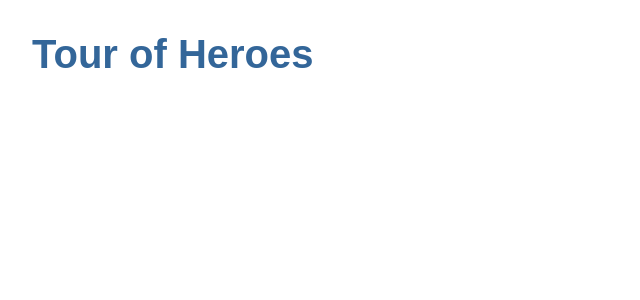
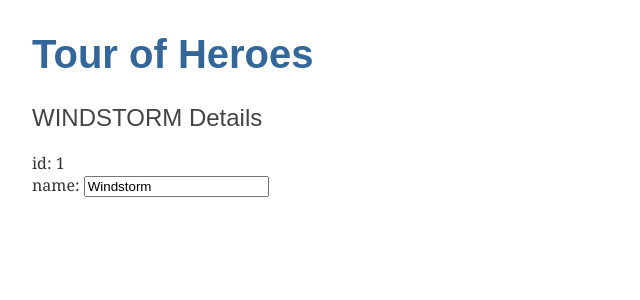
Before and after one commit to Aleks-Bujko/angular-tour-of-heroes, an Angular app in the folder angular-tour-of-heroes/: page / in a window 1280 px wide. Shown: the top 300 px of the page, without its empty margins (0-640 px from the left). Built offline with nearby package versions, Linux system fonts and the light colour scheme.

Commit message:
Hero Namenseditor samt Inputfeld

```diff
--- a/angular-tour-of-heroes/src/app/app.component.html
+++ b/angular-tour-of-heroes/src/app/app.component.html
@@ -1 +1,2 @@
 <h1>{{title}}</h1>
+<app-heroes></app-heroes>
--- /dev/null
+++ b/angular-tour-of-heroes/src/app/hero.ts
@@ -0,0 +1,4 @@
+export interface Hero {
+    id: number;
+    name: string;
+}
--- /dev/null
+++ b/angular-tour-of-heroes/src/app/heroes/heroes.component.html
@@ -0,0 +1,3 @@
+<h2>{{hero.name | uppercase}} Details</h2>
+<div><span>id: </span>{{hero.id}}</div>
+<div><label>name: <input [(ngModel)]="hero.name" placeholder="name"/></label></div>
--- /dev/null
+++ b/angular-tour-of-heroes/src/app/heroes/heroes.component.ts
@@ -0,0 +1,21 @@
+import { Component, OnInit } from '@angular/core';
+import { Hero } from '../hero';
+
+@Component({
+  selector: 'app-heroes',
+  templateUrl: './heroes.component.html',
+  styleUrls: ['./heroes.component.sass']
+})
+export class HeroesComponent implements OnInit {
+
+  hero: Hero = {
+    id: 1,
+    name: 'Windstorm'
+  };
+
+  constructor() { }
+
+  ngOnInit(): void {
+  }
+
+}
```
Also changed, not shown: angular-tour-of-heroes/src/app/app.module.ts (+6 -2 lines), angular-tour-of-heroes/src/app/heroes/heroes.component.sass (added), 1 other file (tests, documents, lock files or other folders).
